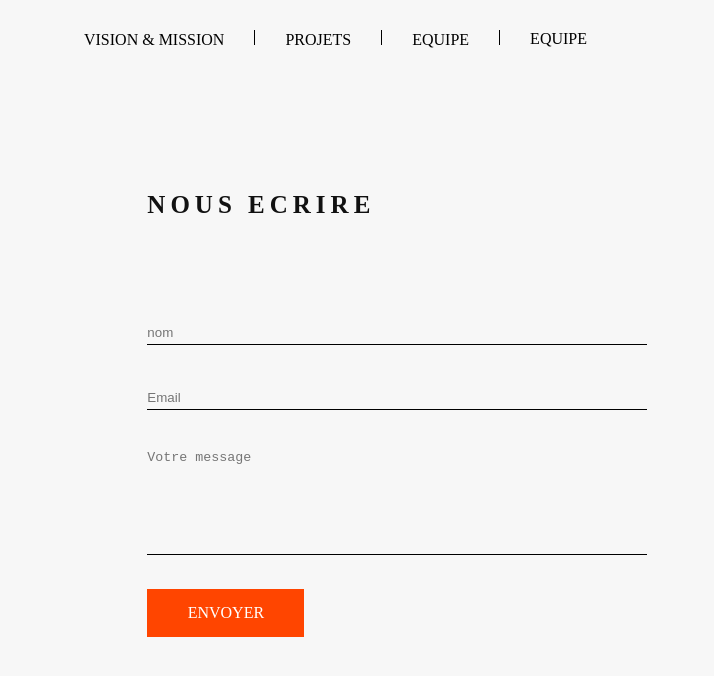
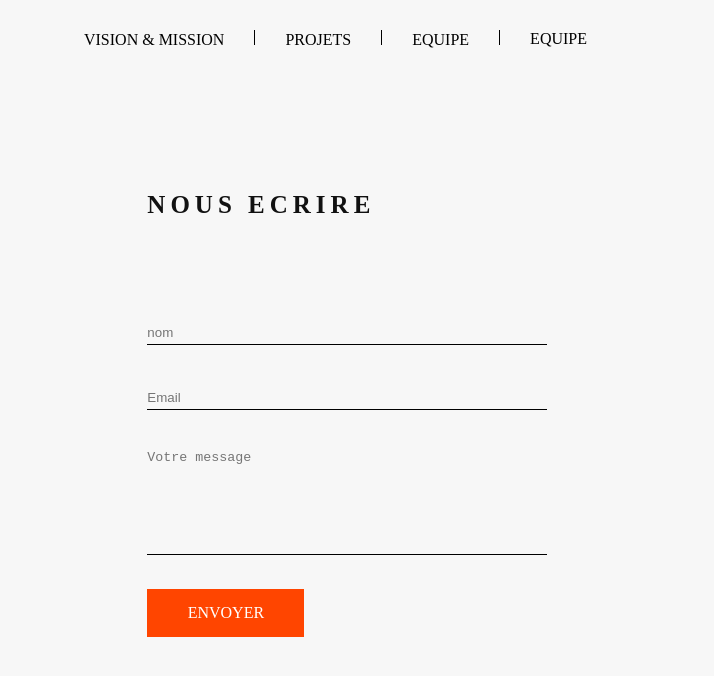
Before and after one commit to soffiayanchashvili/homework-13-2-, a plain HTML site: page index.html in a window 1280 px wide. Shown: the full height of the page, 566-1280 px from the left. Drawn offline with Linux system fonts and the light colour scheme.

Commit message:
changed input width and finished section

```diff
--- a/style.css
+++ b/style.css
@@ -84,7 +84,7 @@ h4{
 }
 input{
     height: 25px;
-    width: 500px;
+    width: 400px;
     border: none;
     border-bottom: 1px solid black;
     background-color: #F7F7F7;
@@ -97,7 +97,7 @@ textarea{
     background-color: #F7F7F7;
     margin-top: 40px;
     height: 105px;
-    width: 500px;
+    width: 400px;
 }
 .box{
     display: flex;
```
